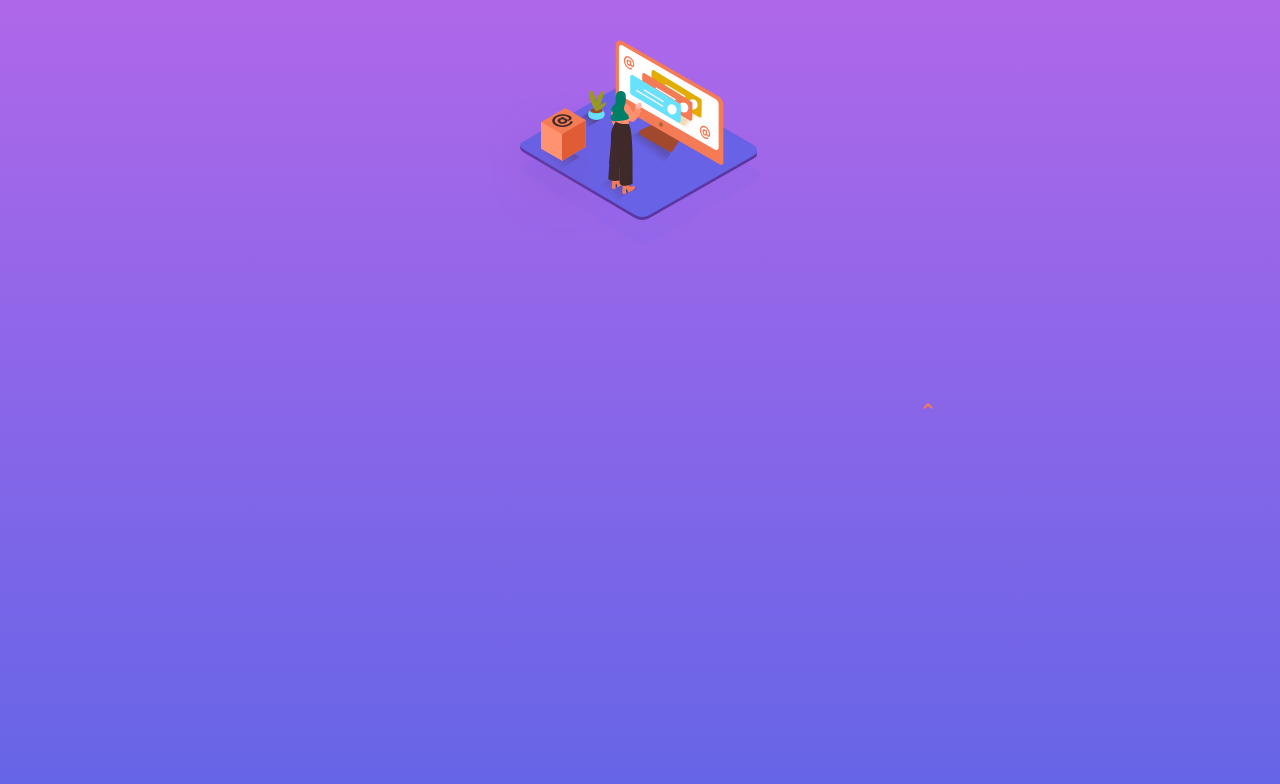
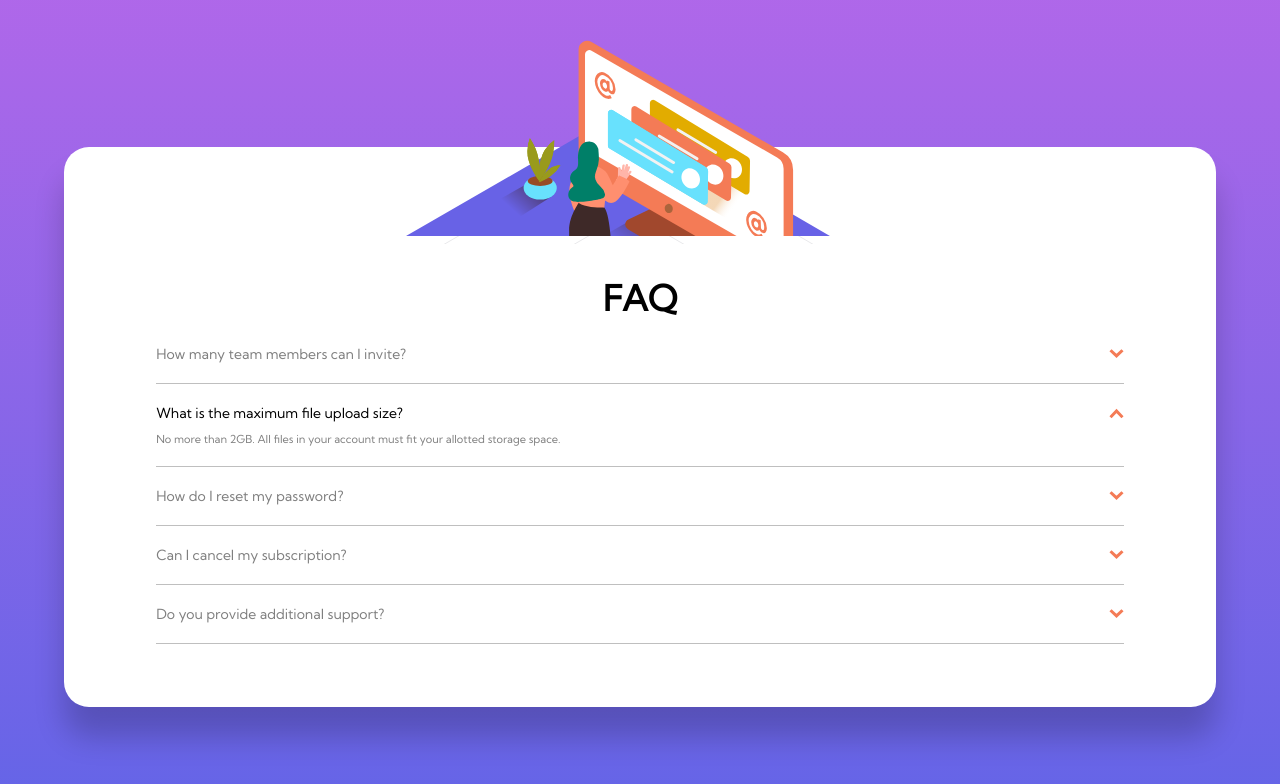
Before and after one commit to dlfigueira-frontendmentor/faq-accordion-card, an Angular app: page / in a window 1280 px wide. Shown: the top 784 px of the page. Built offline with nearby package versions, Linux system fonts and the light colour scheme.

Commit message:
Added more adjustments for tablets

```diff
--- a/src/app/app.component.css
+++ b/src/app/app.component.css
@@ -30,6 +30,18 @@
   top: 0;
   background: url("../assets/illustration-woman-online-mobile.svg") no-repeat top 5vh right calc(50% + 16px);
   z-index: 1;
+}
+
+.faq-accordion-card {
+  display: flex;
+  flex-direction: column;
+  position: relative;
+  height: 70%;
+  width: 90%;
+  top: calc(5% - 15% + 107px);
+  box-shadow: 0 30px 30px rgba(0, 0, 0, 0.2);
+  border-radius: 25px;
+  background: white;
 }
 
 .faq-accordion-card__title {
@@ -75,20 +87,6 @@
   transform: rotate(180deg);
 }
 
-/* Devices up to 576px */
-@media (max-width: 576px) {
-  .faq-accordion-card {
-    display: flex;
-    flex-direction: column;
-    position: relative;
-    height: 70%;
-    width: 90%;
-    top: calc(5% - 15% + 107px);
-    box-shadow: 0 30px 30px rgba(0, 0, 0, 0.2);
-    border-radius: 25px;
-    background: white;
-  }
-
 .faq-accordion-card__faq-question {
   margin: 0;
   font-size: 12px;
@@ -100,25 +98,75 @@
   font-size: 10px;
   width: 100%;
 }
-}
 
 /* Devices from 321px */
 @media (min-width: 321px) {
+  .faq-accordion-card__title {
+    margin-bottom: 15px;
+  }
+
+  .faq-accordion-card__faq-list {
+    padding: 0 10%;
+  }
+
   .faq-accordion-card__faq-question {
-    margin: 0;
     font-size: 14px;
-    font-weight: lighter;
   }
 
   .faq-accordion-card__faq-answer {
-    margin: 10px 15px 0 0;
     font-size: 11px;
-    width: 100%;
   }
 }
 
-/*
-@media (min-width: 577px) {
+/* Devices from 426px */
+@media (min-width: 426px) {
+  .faq-accordion-card {
+    width: 80%;
+  }
+
+  .faq-accordion-card__title {
+    font-size: 35px;
+  }
+
+  .faq-accordion-card__faq-list {
+    padding: 0 8%;
+  }
+
+  .faq-accordion-card__faq-container-icon {
+    height: calc(7px * 1.5);
+    width: calc(10px * 1.5);
+    margin-left: 20px;
+  }
+
+  .faq-accordion-card__faq-question {
+    font-size: 17px;
+  }
+
+  .faq-accordion-card__faq-answer {
+    font-size: 13px;
+  }
+}
+
+/* Devices from 769px */
+@media (min-width: 769px) {
+  .faq-accordion-card__illustration-background {
+    position: absolute;
+    height: calc(104px + 5vh + 100px);
+    width: 100%;
+    top: 0;
+    background: url("../assets/bg-pattern-desktop.svg") no-repeat top calc(5vh + 100px) center;
+    z-index: 1;
+  }
+
+  .faq-accordion-card__illustration {
+    position: absolute;
+    height: calc(196px + 5vh);
+    width: 100%;
+    top: 0;
+    background: url("../assets/illustration-woman-online-desktop.svg") no-repeat top 5vh right calc(50% + 16px);
+    z-index: 1;
+  }
+
   .faq-accordion-card {
     display: flex;
     flex-direction: column;
@@ -128,6 +176,16 @@
     box-shadow: 0 30px 30px rgba(0, 0, 0, 0.2);
     border-radius: 25px;
     background: white;
+  }
+
+  .faq-accordion-card__title {
+    display: flex;
+    justify-content: center;
+    width: 100%;
+    padding-top: 100px;
+    margin-bottom: 5px;
+    font-weight: bold;
+    color: black;
   }
 
   .faq-accordion-card__faq-question {
@@ -141,4 +199,4 @@
     font-size: 11px;
     width: 100%;
   }
-}*/
+}
```
Lines whose indentation alone changed are shown as unchanged.
